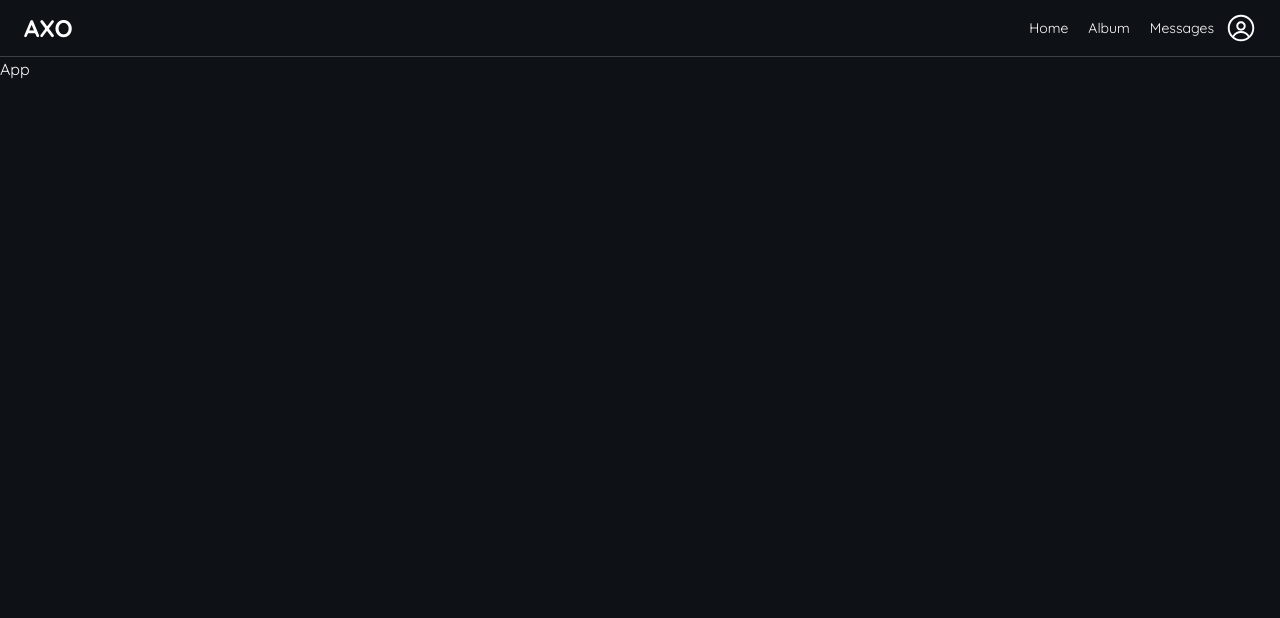
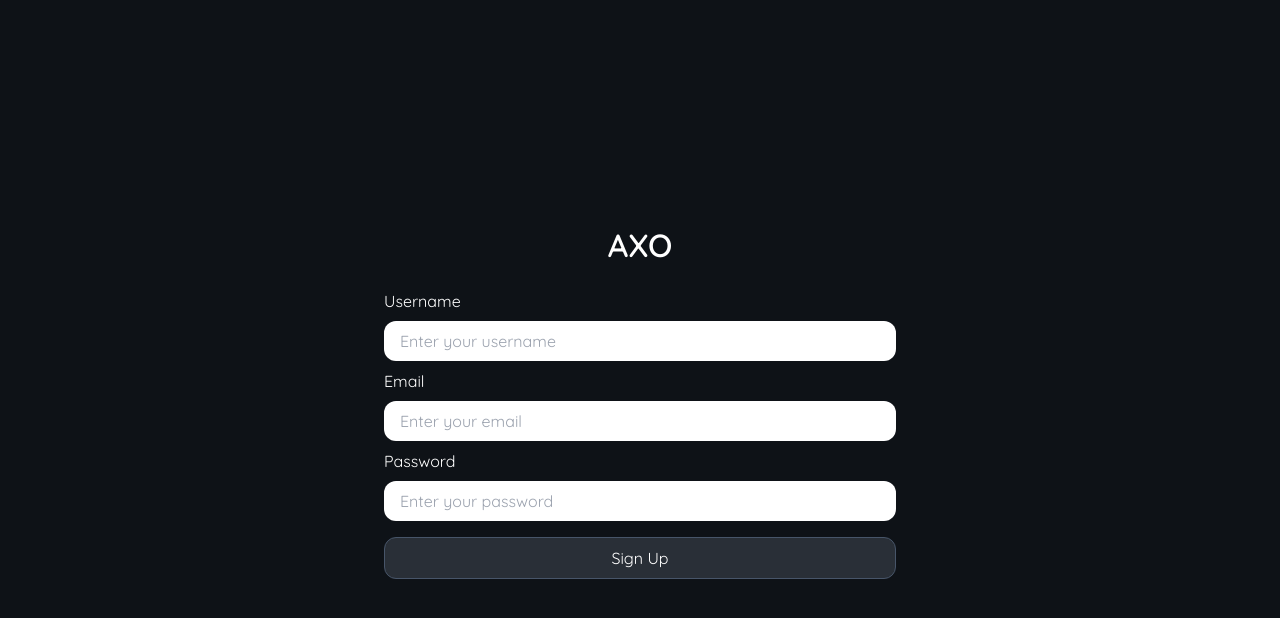
Before and after one commit to jasperayawan/axo, a Next.js app: page / in a window 1280 px wide. Shown: the top 618 px of the page. Built offline with nearby package versions, Linux system fonts and the light colour scheme.

Commit message:
user registration

```diff
--- a/package.json
+++ b/package.json
@@ -9,6 +9,7 @@
     "lint": "next lint"
   },
   "dependencies": {
+    "@types/bcrypt": "^5.0.2",
     "ably": "^1.2.49",
     "bcrypt": "^5.1.1",
     "date-fns": "^3.6.0",
--- a/src/app/Loading.tsx
+++ b/src/app/Loading.tsx
@@ -0,0 +1,23 @@
+import React, { useReducer } from 'react'
+
+const initialState = {
+    email: "",
+    password: "",
+    isAdmin: false
+}
+
+export default function Loading() {
+    const reducer = (state:any, action:any) => (
+        {
+            ...state,
+            ...action
+        }
+    )
+    const [{ email, password, isAdmin }, dispatchState] = useReducer(reducer, initialState);
+
+  return (
+    <div>
+
+    </div>
+  )
+}
--- /dev/null
+++ b/src/app/api/register/route.ts
@@ -0,0 +1,45 @@
+import bcrypt from 'bcrypt'
+import { NextResponse } from 'next/server'
+import dbConnect from '@/libs/dbConnect'
+import User from '@/models/User'
+
+export async function POST(request: Request){
+    try{
+        await dbConnect();
+        const body = await request.json();
+        const {
+            username,
+            email,
+            password,
+        } = body;
+
+        if(!username || !email || !password){
+            return new NextResponse('Missing info', {status: 400})
+        }
+
+        const hashedPassword = await bcrypt.hash(password, 12);
+
+        const userName = generateUsername(username);
+
+        const user = await User.create({
+            username, email, hashedPassword
+        })
+
+        return NextResponse.json(user)
+    }
+    catch(error: any){
+        console.log('REGISTRATION ERROR: ', error);
+        console.error(
+        'Some error happened while accessing POST at /api/register at route.ts: ',
+        error
+        );
+        return new NextResponse('Internal Error', { status: 500 });
+    }
+}
+
+
+function generateUsername(firstName: string): string {
+    const firstNameWithoutSpaces = firstName.toLowerCase().replace(/\s/g, '');
+    const randomDigits = Math.floor(Math.random() * 90) + 10; // Generate random two-digit number
+    return `@${firstNameWithoutSpaces}${randomDigits}`;
+  }
--- a/src/app/page.tsx
+++ b/src/app/page.tsx
@@ -1,10 +1,91 @@
-import Nav from "@/components/Nav"
+"use client"
+
+import Nav from "@/components/Nav";
+import { FormEvent, useReducer } from "react";
+import { signIn } from "next-auth/react";
+import toast from 'react-hot-toast';
+
+const initialState = {
+  username: "",
+  email: "",
+  password: "",
+  isLoading: false
+};
 
 export default function Home() {
+  const reducer = (state: any, action: any) => ({
+    ...state,
+    ...action,
+  });
+  const [{ username, email, password, isLoading }, dispatchState] = useReducer(
+    reducer,
+    initialState
+  );
+
+  const registerHandling = async (e: FormEvent<HTMLFormElement>) => {
+    e.preventDefault();
+
+    const formData = {
+      username,
+      email,
+      password,
+    }
+
+    try{
+      dispatchState({ isLoading: true });
+      await fetch('/api/register', {
+        method: 'POST',
+        body: JSON.stringify(formData)
+      });
+    }
+    catch(error){
+      console.error('Error while signing up at handleSignUp SignUp.tsx: ', error);
+      toast.error('Something went wrong while signing up! ');
+    } finally {
+      dispatchState({ isLoading: false })
+    }
+  }
+
   return (
-    <main className="flex flex-col min-h-screen bg-primary text-secondary font-QuickSand">
-      <Nav />
-      App
+    <main className="flex flex-col gap-y-5 justify-center items-center min-h-screen bg-primary text-secondary font-QuickSand">
+      <h1 className="text-[32px] font-semibold">AXO</h1>
+      <div className="mx-auto max-w-lg w-full">
+        <form className="w-full flex flex-col gap-y-2" onSubmit={registerHandling}>
+          <div className="flex w-full flex-col gap-y-2">
+            <label>Username</label>
+            <input
+              type="text"
+              value={username}
+              onChange={(e) => dispatchState({username: e.target.value})}
+              placeholder="Enter your username"
+              className="rounded-[12px] px-4 py-2 text-slate-700 outline-none"
+            />
+          </div>
+          <div className="flex w-full flex-col gap-y-2">
+            <label>Email</label>
+            <input
+              type="email"
+              value={email}
+              onChange={(e) => dispatchState({email: e.target.value})}
+              placeholder="Enter your email"
+              className="rounded-[12px] px-4 py-2 text-slate-700 outline-none"
+            />
+          </div>
+          <div className="flex w-full flex-col gap-y-2">
+            <label>Password</label>
+            <input
+              type="password"
+              value={password}
+              onChange={(e) => dispatchState({password: e.target.value})}
+              placeholder="Enter your password"
+              className="rounded-[12px] px-4 py-2 text-slate-700 outline-none"
+            />
+          </div>
+          <button type="submit" className="border-[1px] mt-2 border-slate-600 bg-slate-400/20 rounded-[12px] py-2">
+            {isLoading ? 'Signing up...' : 'Sign Up'}
+          </button>
+        </form>
+      </div>
     </main>
   );
 }
--- /dev/null
+++ b/src/libs/dbConnect.ts
@@ -0,0 +1,43 @@
+import mongoose from "mongoose";
+
+declare global {
+    var mongoose: any;
+}
+
+const MONGO_URI = "mongodb+srv://ejayawan22:OaQm5wklKu63qMPb@cluster0.mshx2cb.mongodb.net/?retryWrites=true&w=majority&appName=Cluster0";
+
+if(!MONGO_URI){
+    throw new Error("Please define the MONGODB_URI environment variable inside .env.local")
+}
+
+let cached = global.mongoose;
+
+if(!cached){
+    cached = global.mongoose = { conn: null, promise: null };
+}
+
+async function dbConnect() {
+    if(cached.conn){
+        return cached.conn;
+    }
+    if(!cached.promise){
+        const opts = {
+            bufferCommands: false
+        };
+        cached.promise = mongoose.connect(MONGO_URI, opts).then((mongoose) => {
+            mongoose.modelNames().forEach((modelName) => {
+            console.log(`Model registered: ${modelName}`);
+            });
+            return mongoose;
+        })
+    }
+    try {
+        cached.conn = await cached.promise;
+      } catch (e) {
+        cached.promise = null;
+        throw e;
+      }
+      return cached.conn;
+}
+
+export default dbConnect;
--- /dev/null
+++ b/src/models/User.ts
@@ -0,0 +1,35 @@
+import mongoose, { Document, Schema } from 'mongoose'
+
+export interface UserDocument extends Document {
+    _id: string,
+    username: string,
+    email: string,
+    password: string,
+    cpassword: string,
+    hashedPassword: string,
+    profilePicture?: {
+        url: string,
+        key: string,
+    },
+    coverPhoto?: {
+        url: string,
+        key: string
+    },
+    createdAt: Date;
+    updatedAt?: Date;
+}
+
+const UserSchema = new Schema<UserDocument>(
+    {
+        username: String,
+        email: { type: String, unique: true },
+        hashedPassword: String,
+        profilePicture: { type: Object, url: String, key: String },
+        coverPhoto: { type: Object, url: String, key: String },
+    },
+    {
+        timestamps: true
+    }
+)
+
+export default mongoose.models.User || mongoose.model<UserDocument>('User', UserSchema);
```
Also changed, not shown: 1 other file (tests, documents, lock files or other folders).
